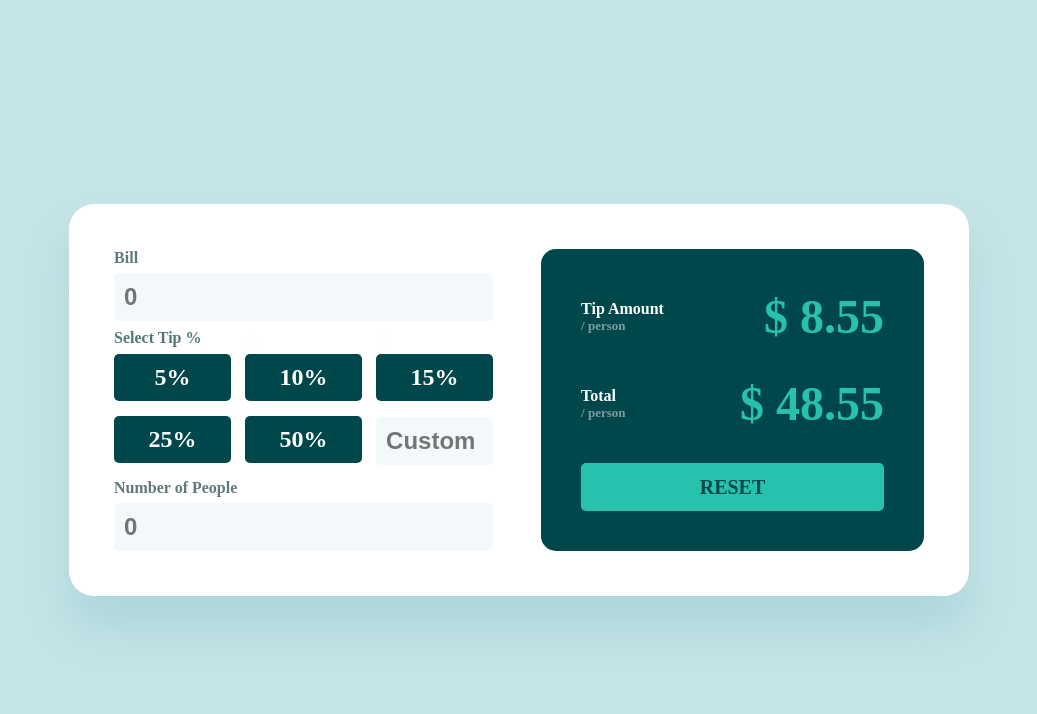
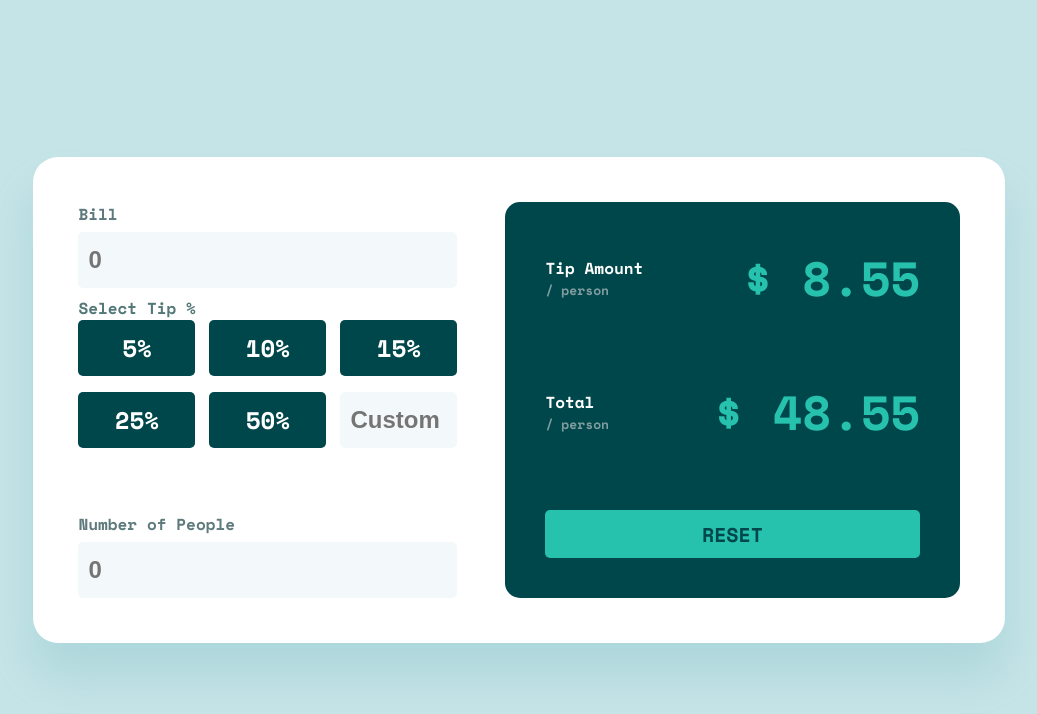
Before and after one commit to emerson-baiano/js-tipcalculator, a plain HTML site: page index.html in a window 1280 px wide. Shown: the whole page, without its empty margins (121-1158 px from the left). Drawn offline with nearby package versions, Linux system fonts and the light colour scheme.

Commit message:
quick fix

```diff
--- a/css/style.css
+++ b/css/style.css
@@ -5,6 +5,7 @@
 }
 body {
   background: #c5e4e7;
+  font-family: "Space Mono", monospace;
 }
 
 input[type="number"]::-webkit-inner-spin-button,
@@ -20,7 +21,6 @@ h2 {
 }
 
 h3 {
-  margin-bottom: -20px;
   margin-top: 8px;
   color: #547878;
   font-weight: 700;
@@ -76,6 +76,7 @@ p {
 .radio-container input[type="radio"] {
   opacity: 0.01;
   z-index: 100;
+  display: none;
 }
 
 .radio-container input[type="radio"]:checked + label {
@@ -103,7 +104,7 @@ p {
   background: #f3f9fa;
   border: none;
   color: #547878;
-  height: 48px;
+  height: 56px;
   padding: 0 10px;
   border-radius: 5px;
   font-weight: 700;
@@ -111,7 +112,7 @@ p {
 }
 .custom-stlye-input {
   width: 117px;
-  margin-top: 28px;
+
   cursor: pointer;
 }
 
@@ -153,3 +154,7 @@ button {
   height: 48px;
   text-align: center;
 }
+
+.mt-40px {
+  margin-top: 40px;
+}
--- a/index.html
+++ b/index.html
@@ -6,6 +6,12 @@
     <meta name="viewport" content="width=device-width, initial-scale=1.0" />
     <title>Tip Calculator</title>
     <link rel="stylesheet" href="./css/style.css" />
+    <link rel="preconnect" href="https://fonts.googleapis.com" />
+    <link rel="preconnect" href="https://fonts.gstatic.com" crossorigin />
+    <link
+      href="https://fonts.googleapis.com/css2?family=Space+Mono:wght@400;700&display=swap"
+      rel="stylesheet"
+    />
   </head>
   <body>
     <div class="container">
@@ -29,7 +35,7 @@
               />
             </div>
           </div>
-          <div class="input-container">
+          <div class="input-container mt-40px">
             <label for="numberPeopleInput">Number of People</label>
             <input
               type="number"
```
